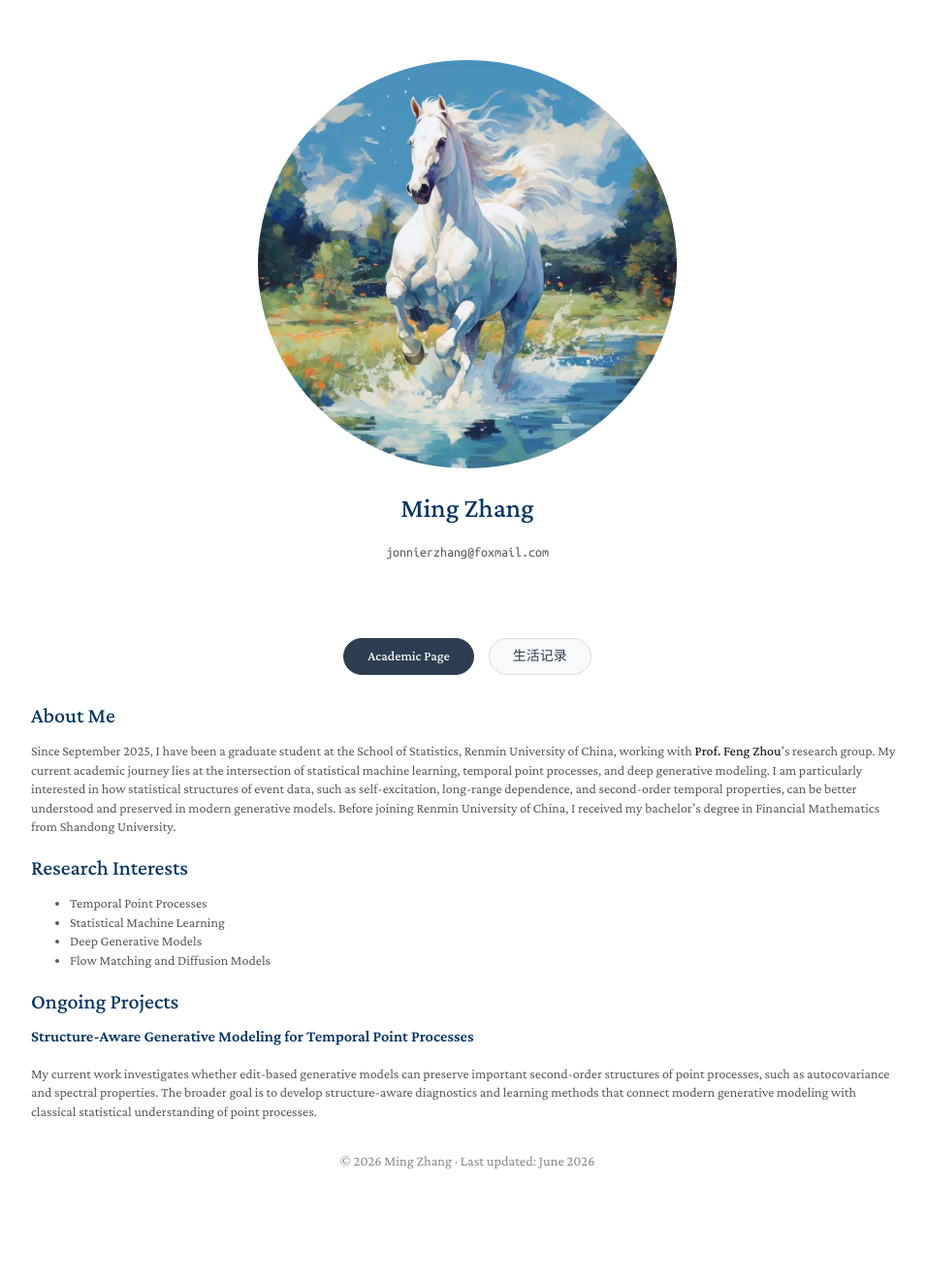
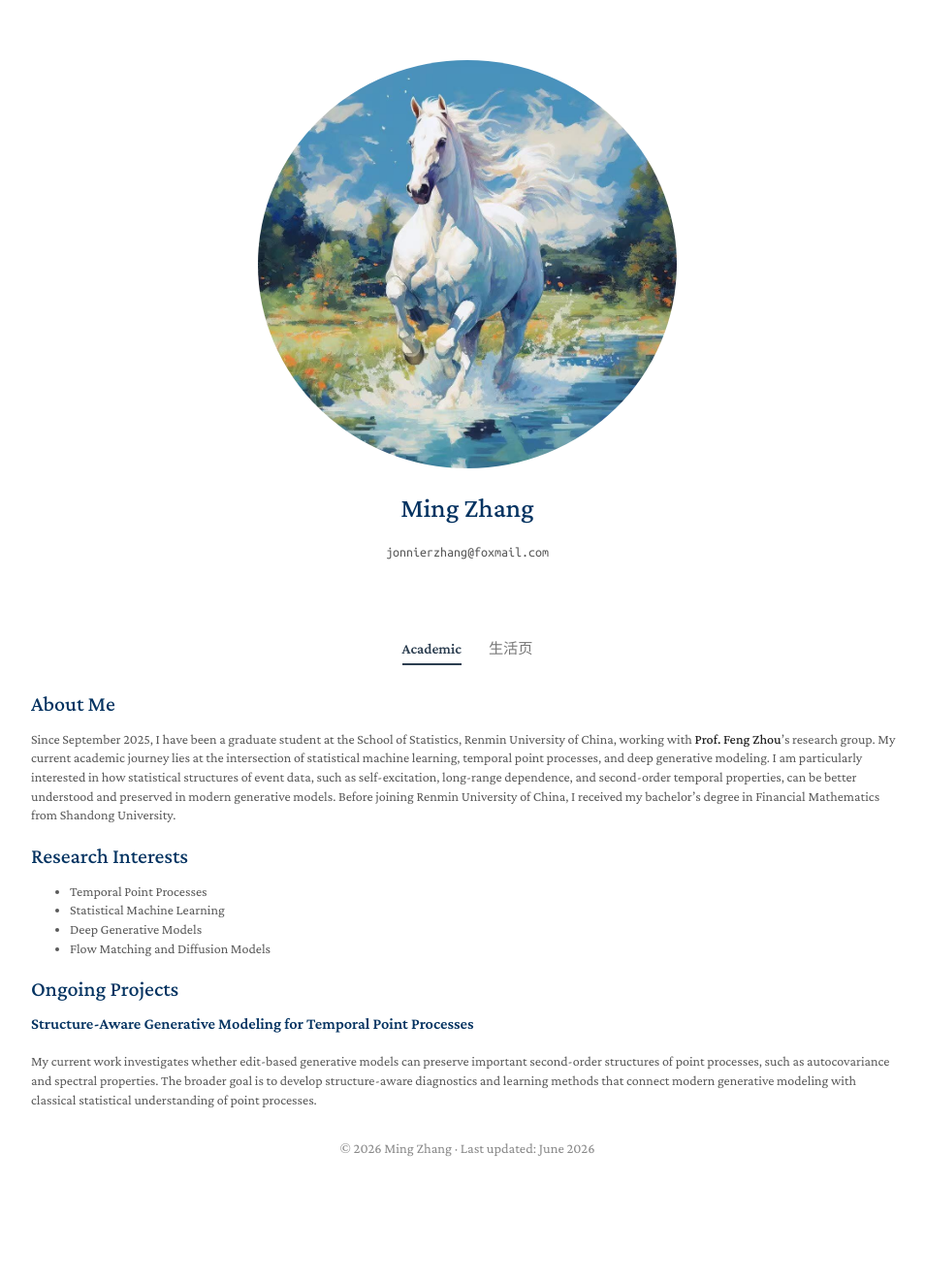
Before and after one commit to zhangming4153/zhangming4153.github.io, a Jekyll site: the page built from index.md, in a window 1280 px wide. Shown: the whole page at 97% size, without its empty margins (158-1112 px from the left). Built offline with Jekyll 4.4.1, drawn with Linux system fonts in a browser that asks for light colours; a style sheet for code colours, icons or effects is not loaded.

Commit message:
Refactor navigation buttons in index.md

```diff
--- a/index.md
+++ b/index.md
@@ -5,12 +5,12 @@ permalink: /
 ---
 
 <!-- Navigation Buttons -->
-<div style="display: flex; gap: 15px; justify-content: center; margin: 20px 0 30px 0; flex-wrap: wrap;">
-  <a href="{{ '/' | relative_url }}" style="background: #2c3e50; color: white; padding: 8px 24px; border-radius: 30px; text-decoration: none; font-weight: 500; border: 1px solid #2c3e50;">
-    Academic Page
+<div style="display: flex; justify-content: center; gap: 28px; margin: 8px 0 28px 0; font-size: 0.95rem;">
+  <a href="/" style="color: #2c3e50; text-decoration: none; font-weight: 600; border-bottom: 2px solid #2c3e50; padding-bottom: 4px;">
+   Academic
   </a>
-  <a href="{{ '/life/' | relative_url }}" style="background: #f8f9fa; color: #2c3e50; padding: 8px 24px; border-radius: 30px; text-decoration: none; font-weight: 500; border: 1px solid #ddd;">
-    生活记录
+  <a href="/life/" style="color: #777; text-decoration: none; font-weight: 500; padding-bottom: 4px;">
+   生活页
   </a>
 </div>
 
```
